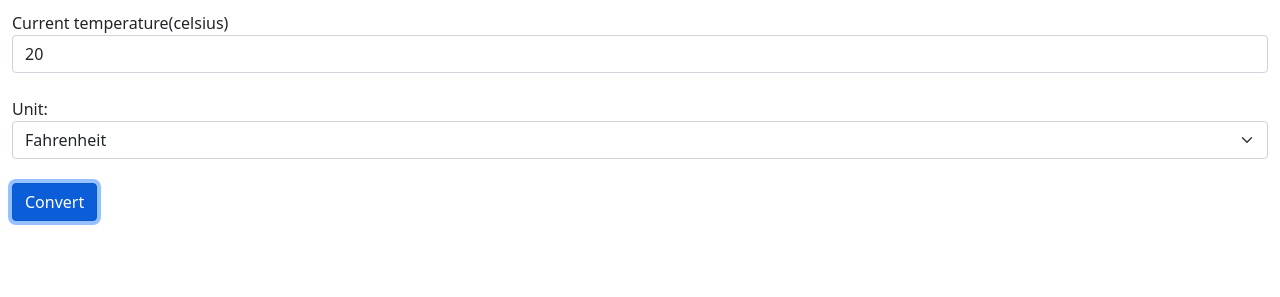
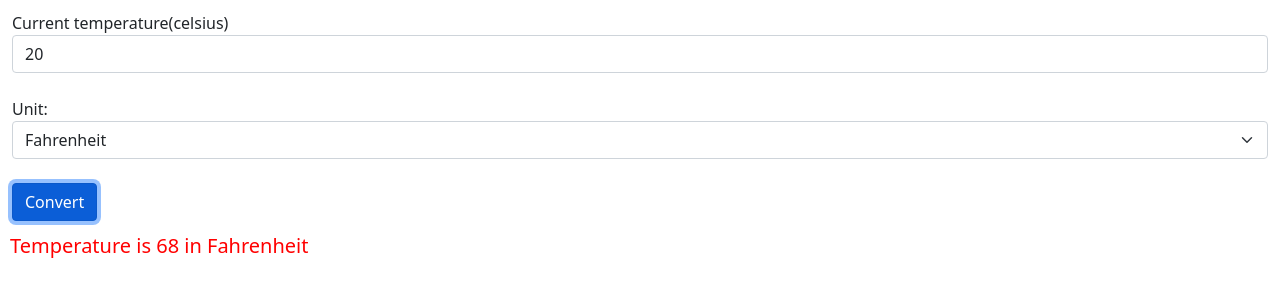
Before and after one commit to FirstPasit/ex6a, a plain HTML site: page index.html in a window 1280 px wide. Both pictures are taken after a click on the button "Convert". Shown: the part 269-566 px from the top of the page. Drawn offline with nearby package versions, Linux system fonts and the light colour scheme.

Commit message:
refactoring #3 :display the result in <div>

```diff
--- a/index.html
+++ b/index.html
@@ -62,7 +62,7 @@
 				t1 = t * (4/5);
 				u1 = "Kelvin";
 			}
-			alert("Temperature is "+t1+" in "+u1);
+			document.getElementById("result").innerHTML = "Temperature is "+t1+" in "+u1;
 		}
 
 	    $(document).ready(function(){
```
